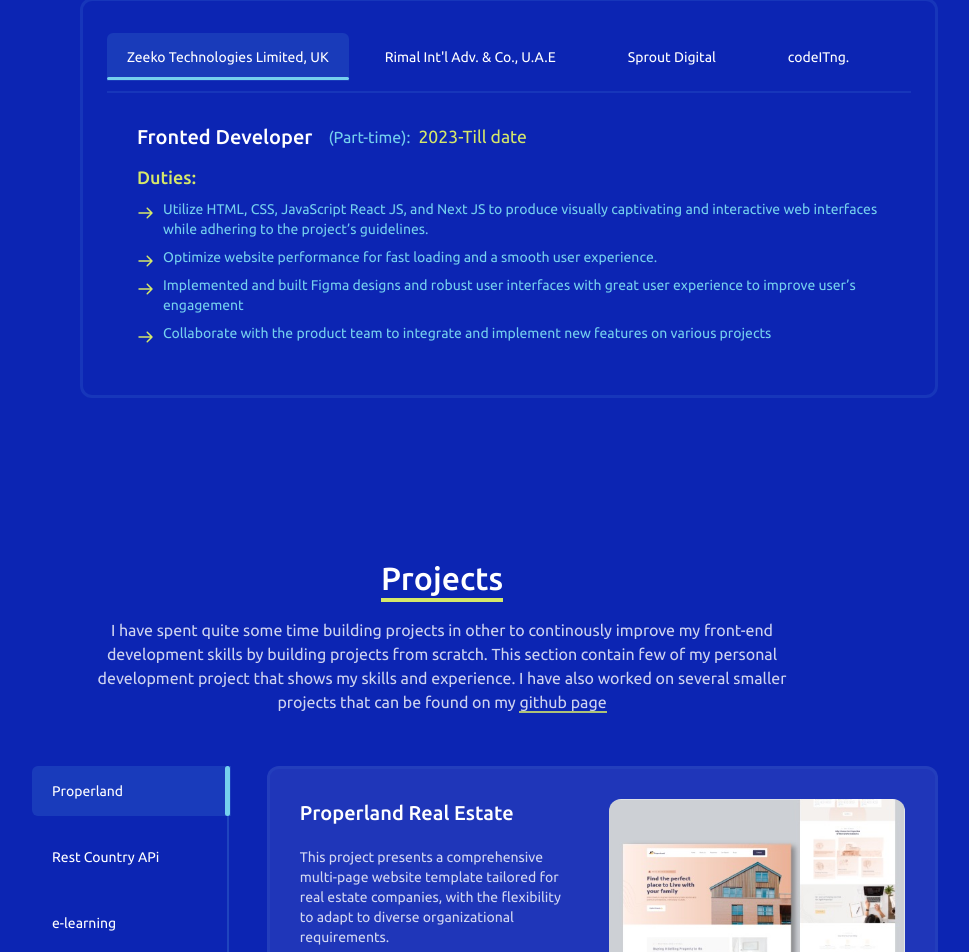
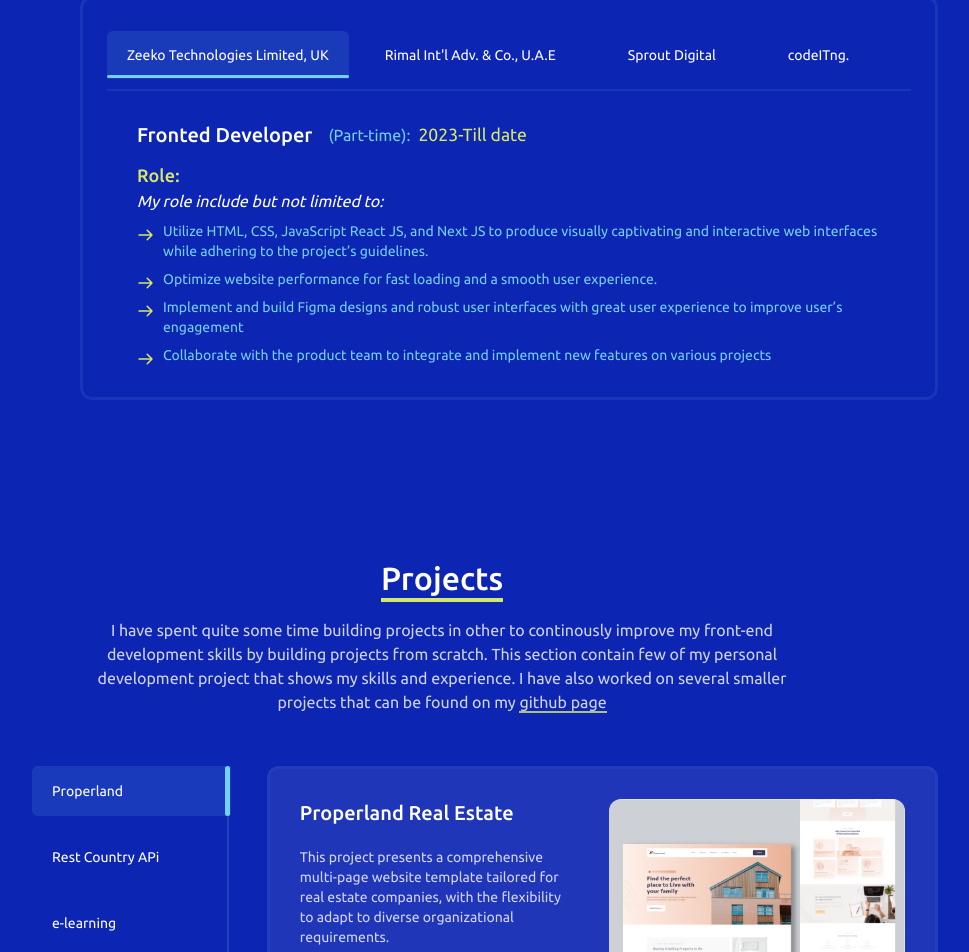
Before and after one commit to Teewaii/portfolioV3, a React (Create React App) app: page / in a window 1280 px wide. Shown: the part 2024-2976 px from the top of the page, without its empty margins (198-1167 px from the left). Built offline with nearby package versions, Linux system fonts and the light colour scheme; the HTML template or start-up script is replaced by a standard one; a web font is replaced by a local one.

Commit message:
Work experience code refactoring

```diff
--- a/src/components/experience/Experience.jsx
+++ b/src/components/experience/Experience.jsx
@@ -69,20 +69,20 @@ export default function Experience() {
           <div className="tab-contents">
             {work.map((experience, index) => (
               <div
+                key={index}
                 className={
                   exp === index
                     ? "content text-left lg:ml-[30px] pt-[30px]"
                     : "projectTab hidden"
                 }
                 onClick={() => activeTab(index)}
-                key={index}
               >
                 <div className="top flex flex-col lg:flex-row mb-[20px] lg:mb-0  lg:items-center gap-2 lg:gap-4">
                   <h1 className="text-[white] text-xl ">{experience.title}</h1>
                   <div className="duration flex gap-2 items-center">
                     {experience.type && (
                       <span className="text-secondary ">
-                        ({experience.type}):{" "}
+                        ({experience.type}):
                       </span>
                     )}
                     <h2 className="text-md text-green"> {experience.year}</h2>
@@ -92,7 +92,13 @@ export default function Experience() {
                   {experience.about}
                 </span>
                 <ul className="space-y-2 mt-3">
-                  <h1 className="text-green text-lg ">Duties:</h1>
+                  <h1 className="text-green text-lg ">Role:</h1>
+                  {experience.type !== "Volunteered" ? (
+                    <span className="text-white italic">
+                      My role include but not limited to:
+                    </span>
+                  ) : null}
+
                   {experience.desc &&
                     experience.desc.map((duties, index) => (
                       <li
--- a/src/components/experience/work.json
+++ b/src/components/experience/work.json
@@ -8,7 +8,7 @@
     "desc": [
       "Utilize HTML, CSS, JavaScript React JS, and Next JS to produce visually captivating and interactive web interfaces while adhering to the project’s guidelines.",
       "Optimize website performance for fast loading and a smooth user experience.",
-      "Implemented and built Figma designs and robust user interfaces with great user experience to improve user’s engagement",
+      "Implement and build Figma designs and robust user interfaces with great user experience to improve user’s engagement",
       "Collaborate with the product team to integrate and implement new features on various projects"
     ]
   },
@@ -38,8 +38,8 @@
       "Created website layout and user interface using standard HTML, CSS & JavaScript practices.",
       "Created new features, functionalities, and capabilities on the site using HTML, CSS, WordPress, and JavaScript.",
       "Implemented designs from Figma and built robust user interfaces with great user experience.",
-      "Optimizing web pages for maximum speed and scalability.",
-      "Ensure the technical feasibility of UI/UX designs.",
+      "Optimized web pages for maximum speed and scalability.",
+      "Ensured the technical feasibility of UI/UX designs.",
       "Collaborated with product team members to implement new feature developments."
     ]
   },
```
